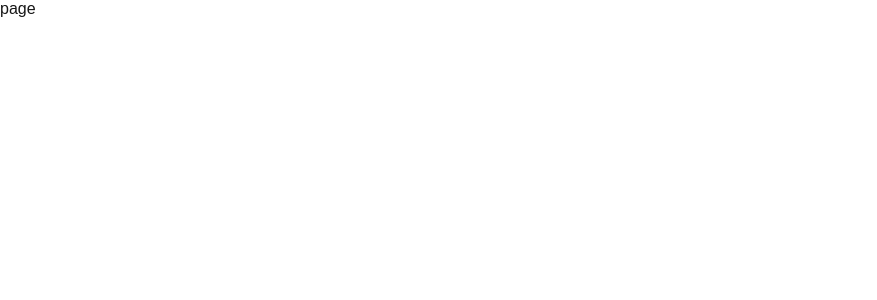
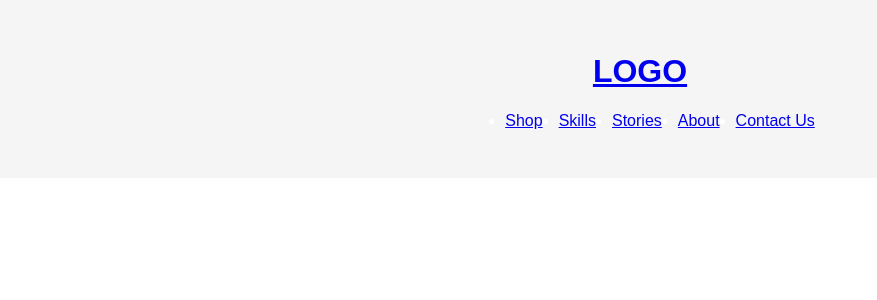
Before and after one commit to onkarv7/products, a Next.js app: page /header in a window 1280 px wide. Shown: the top 300 px of the page, without its empty margins (0-877 px from the left). Built offline with nearby package versions, Linux system fonts and the light colour scheme.

Commit message:
added header

```diff
--- a/app/components/Header.jsx
+++ b/app/components/Header.jsx
@@ -0,0 +1,47 @@
+import Link from "next/link";
+import React from "react";
+
+const Header = () => {
+  return (
+    <header className="header">
+      <div className="container">
+        <h1>
+          <Link legacyBehavior href="/">
+            <a className="logo">LOGO</a>
+          </Link>
+        </h1>
+        <nav>
+          <ul className="nav-links">
+            <li>
+              <Link legacyBehavior href="/">
+                <a>Shop</a>
+              </Link>
+            </li>
+            <li>
+              <Link legacyBehavior href="/">
+                <a>Skills</a>
+              </Link>
+            </li>
+            <li>
+              <Link legacyBehavior href="/">
+                <a>Stories</a>
+              </Link>
+            </li>
+            <li>
+              <Link legacyBehavior href="/about">
+                <a>About</a>
+              </Link>
+            </li>
+            <li>
+              <Link legacyBehavior href="/contact">
+                <a>Contact Us</a>
+              </Link>
+            </li>
+          </ul>
+        </nav>
+      </div>
+    </header>
+  );
+};
+
+export default Header;
--- a/app/globals.css
+++ b/app/globals.css
@@ -1,42 +1,36 @@
-:root {
-  --background: #ffffff;
-  --foreground: #171717;
+body {
+  font-family: Arial, sans-serif;
+  margin: 0;
+  padding: 0;
+  background-color: white;
 }
-
-@media (prefers-color-scheme: dark) {
-  :root {
-    --background: #0a0a0a;
-    --foreground: #ededed;
-  }
+.container {
+  max-width: 1200px;
+  margin: 0 auto;
+  padding: 1rem;
 }
-
-html,
-body {
-  max-width: 100vw;
-  overflow-x: hidden;
+.header,
+.footer {
+  background-color: whitesmoke;
+  color: white;
+  padding: 1rem 0;
+  text-align: center;
 }
-
-body {
-  color: var(--foreground);
-  background: var(--background);
-  font-family: Arial, Helvetica, sans-serif;
-  -webkit-font-smoothing: antialiased;
-  -moz-osx-font-smoothing: grayscale;
+.nav-links {
+  display: flex;
+  gap: 1rem;
+  justify-content: center;
 }
-
-* {
-  box-sizing: border-box;
-  padding: 0;
-  margin: 0;
+.main-container {
+  display: flex;
+  gap: 2rem;
 }
-
-a {
-  color: inherit;
-  text-decoration: none;
+.filter-sidebar {
+  width: 20%;
 }
-
-@media (prefers-color-scheme: dark) {
-  html {
-    color-scheme: dark;
-  }
+.product-grid {
+  display: grid;
+  grid-template-columns: repeat(auto-fit, minmax(200px, 1fr));
+  gap: 1rem;
+  width: 80%;
 }
--- a/app/header/page.js
+++ b/app/header/page.js
@@ -1,8 +1,11 @@
 import React from 'react'
+import Header from "@/app/components/Header"
 
 const page = () => {
   return (
-    <div>page</div>
+    <div>
+        <Header />
+    </div>
   )
 }
 
```
Also changed, not shown: app/components/FilterSidebar.jsx (+9 -0 lines), app/components/SelectInput.jsx (+24 -0 lines), app/components/TextInput.jsx (+21 -0 lines).
